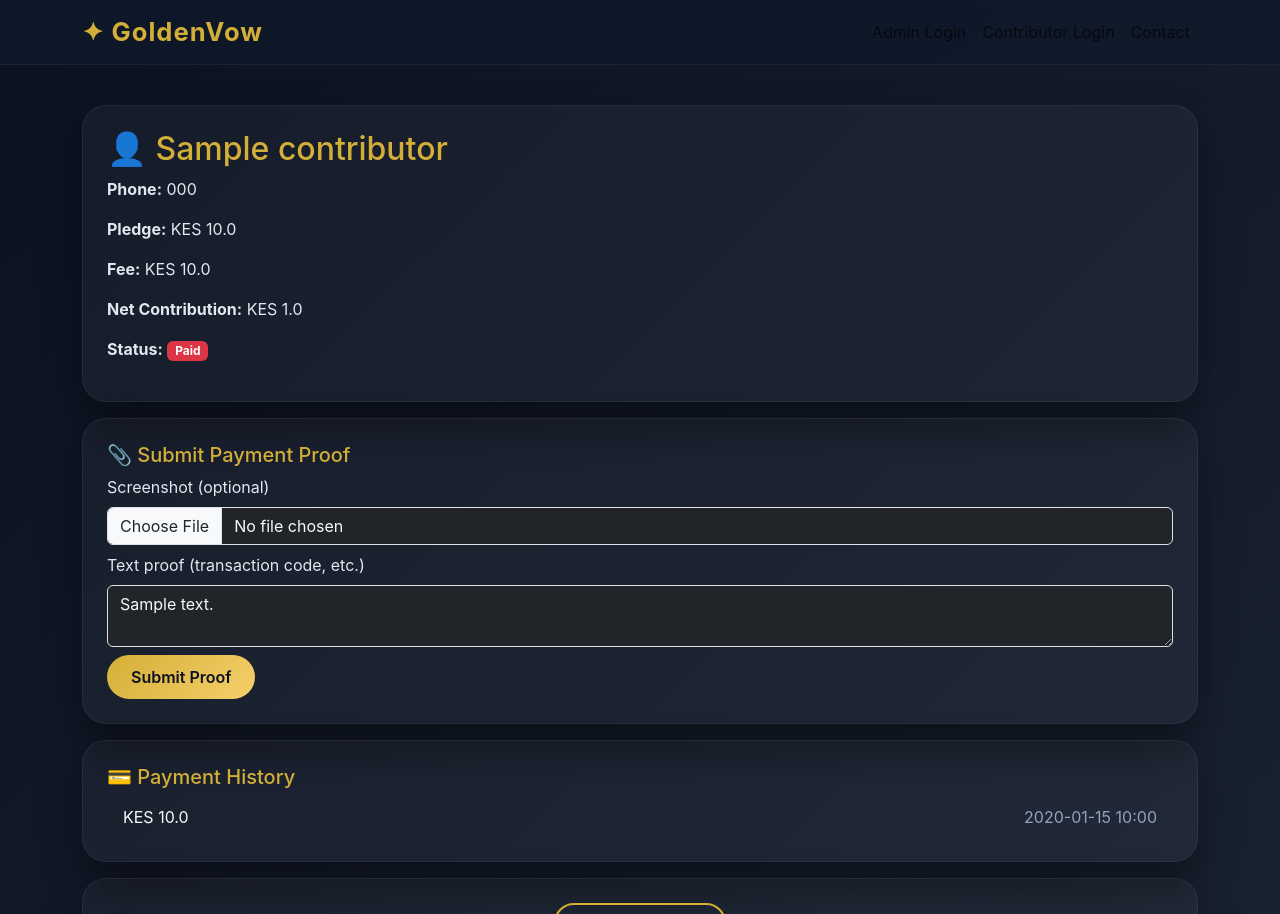
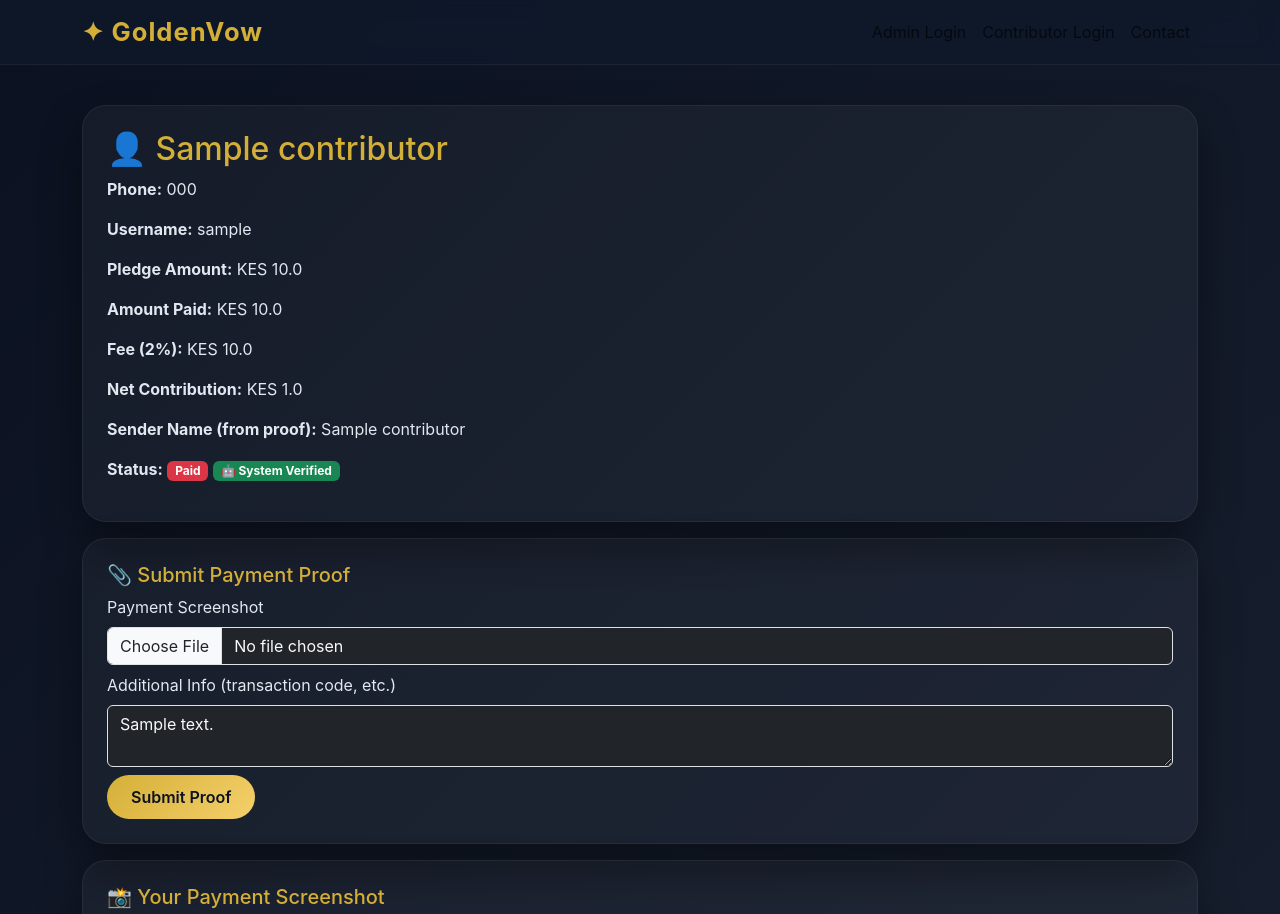
Before and after one commit to mafiayeng/goldenvow, a Flask app: a page that uses template/contributor_view.html in a window 1280 px wide. Shown: the top 914 px of the page. Run offline with Flask 3, Linux system fonts and the light colour scheme; tables that the repository leaves empty hold one stand-in row (values such as "Sample post"); some libraries are stand-ins or nearby versions.

Commit message:
Update contributor_view.html

```diff
--- a/template/contributor_view.html
+++ b/template/contributor_view.html
@@ -4,17 +4,38 @@
 <div class="glass-card p-4">
     <h2 class="golden-text">👤 {{ contrib.name }}</h2>
     <p><strong>Phone:</strong> {{ contrib.phone }}</p>
-    <p><strong>Pledge:</strong> KES {{ contrib.pledge_amount|round(2) }}</p>
-    <p><strong>Fee:</strong> KES {{ contrib.fee_amount|round(2) }}</p>
+    <p><strong>Username:</strong> {{ contrib.username or 'Not registered' }}</p>
+    <p><strong>Pledge Amount:</strong> KES {{ contrib.pledge_amount|round(2) }}</p>
+    <p><strong>Amount Paid:</strong> KES {{ contrib.paid_amount|round(2) }}</p>
+    <p><strong>Fee (2%):</strong> KES {{ contrib.fee_amount|round(2) }}</p>
     <p><strong>Net Contribution:</strong> KES {{ contrib.net_contribution|round(2) }}</p>
+    <p><strong>Sender Name (from proof):</strong> {{ contrib.sender_name or 'Not provided' }}</p>
+
     <p><strong>Status:</strong>
         <span class="badge bg-{{ 'success' if contrib.status == 'approved' else 'warning' if contrib.status == 'pending' else 'danger' }}">
             {{ contrib.status|title }}
         </span>
+        {% if contrib.auto_verified %}
+        <span class="badge bg-success">🤖 System Verified</span>
+        {% endif %}
     </p>
-    {% if contrib.status == 'declined' and contrib.decline_reason %}
-    <div class="alert alert-danger">
-        <strong>Declined Reason:</strong> {{ contrib.decline_reason }}
+
+    {% if contrib.status == 'pending' %}
+    <div class="alert alert-warning">
+        <i class="bi bi-clock"></i> Your contribution is pending admin approval.
+        {% if contrib.sender_name and contrib.sender_name.lower().strip() == event.account_name.lower().strip() %}
+        <br>✅ The system has verified your name matches the account.
+        {% elif contrib.sender_name %}
+        <br>⚠️ Your sender name doesn't match the account name. Admin will review.
+        {% endif %}
+    </div>
+    {% elif contrib.status == 'approved' and contrib.auto_verified %}
+    <div class="alert alert-success">
+        <i class="bi bi-check-circle-fill"></i> ✅ Your payment was system-verified and approved!
+    </div>
+    {% elif contrib.status == 'approved' %}
+    <div class="alert alert-success">
+        <i class="bi bi-check-circle"></i> ✅ Your contribution has been approved by the admin.
     </div>
     {% endif %}
 </div>
@@ -24,16 +45,28 @@
     <h5 class="golden-text">📎 Submit Payment Proof</h5>
     <form method="POST" action="{{ url_for('submit_payment_proof', token=contrib.token) }}" enctype="multipart/form-data">
         <div class="mb-2">
-            <label class="form-label">Screenshot (optional)</label>
+            <label class="form-label">Payment Screenshot</label>
             <input type="file" name="screenshot" class="form-control bg-dark text-light" accept="image/*">
         </div>
         <div class="mb-2">
-            <label class="form-label">Text proof (transaction code, etc.)</label>
+            <label class="form-label">Additional Info (transaction code, etc.)</label>
             <textarea name="payment_proof_text" class="form-control bg-dark text-light" rows="2">{{ contrib.payment_proof_text or '' }}</textarea>
         </div>
         <button type="submit" class="btn btn-gold">Submit Proof</button>
     </form>
 </div>
+
+<!-- Show screenshot if uploaded -->
+{% if contrib.payment_proof_screenshot %}
+<div class="glass-card p-4 mt-3">
+    <h5 class="golden-text">📸 Your Payment Screenshot</h5>
+    <a href="{{ url_for('static', filename=contrib.payment_proof_screenshot.replace('static/', '')) }}" target="_blank">
+        <img src="{{ url_for('static', filename=contrib.payment_proof_screenshot.replace('static/', '')) }}"
+             alt="Payment proof" style="max-width:100%; max-height:300px; border-radius:12px; border:2px solid var(--gold);">
+    </a>
+    <p class="text-muted-light small mt-1"><i class="bi bi-eye"></i> Click to view full size</p>
+</div>
+{% endif %}
 
 <!-- Payment History -->
 <div class="glass-card p-4 mt-3">
@@ -57,15 +90,24 @@
     {% endif %}
 </div>
 
-<!-- Receipt Download -->
+<!-- Receipt Download - Updated with Admin/Contributor Rules -->
 {% if contrib.status == 'approved' and contrib.completed_at %}
-    {% if (now - contrib.completed_at).days >= 7 %}
+    {% if is_admin_user %}
+        <!-- 🔥 ADMIN CAN DOWNLOAD ANYTIME -->
+        <div class="glass-card p-4 mt-3 text-center">
+            <a href="{{ url_for('contributor_receipt', token=contrib.token) }}" class="btn btn-gold">
+                <i class="bi bi-file-pdf"></i> Download Receipt (PDF) – Admin
+            </a>
+        </div>
+    {% elif is_contributor_owner and (now - contrib.completed_at).days >= 7 %}
+        <!-- 🔥 CONTRIBUTOR CAN DOWNLOAD AFTER 7 DAYS -->
         <div class="glass-card p-4 mt-3 text-center">
             <a href="{{ url_for('contributor_receipt', token=contrib.token) }}" class="btn btn-gold">
                 <i class="bi bi-file-pdf"></i> Download Receipt (PDF)
             </a>
         </div>
-    {% else %}
+    {% elif is_contributor_owner %}
+        <!-- 🔥 CONTRIBUTOR MUST WAIT 7 DAYS -->
         <div class="glass-card p-4 mt-3 text-center text-muted-light">
             <i class="bi bi-clock"></i> Receipt will be available after 7 days.
             <br><small>Contact the event admin if you need it earlier.</small>
@@ -81,6 +123,8 @@
 </div>
 
 <div class="mt-3 text-center">
-    <a href="{{ url_for('manage_contributors', token=event.token) }}" class="text-muted-light">← Back to Contributors</a>
+    <a href="{{ url_for('manage_contributors', token=event.token) if is_admin_user else url_for('contributor_dashboard') }}" class="text-muted-light">
+        ← Back to {{ 'Contributors' if is_admin_user else 'Dashboard' }}
+    </a>
 </div>
 {% endblock %}
```
Lines whose indentation alone changed are shown as unchanged.
